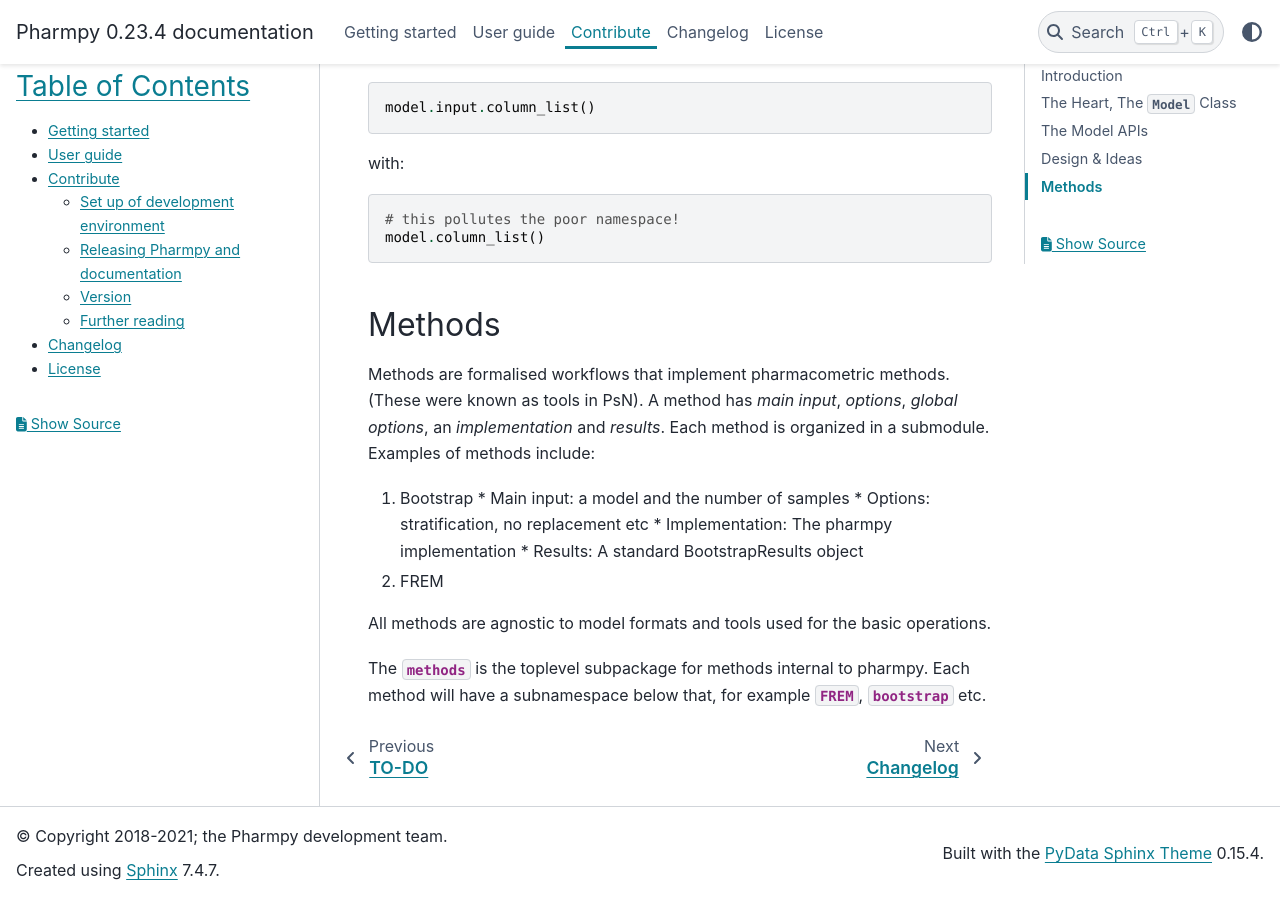
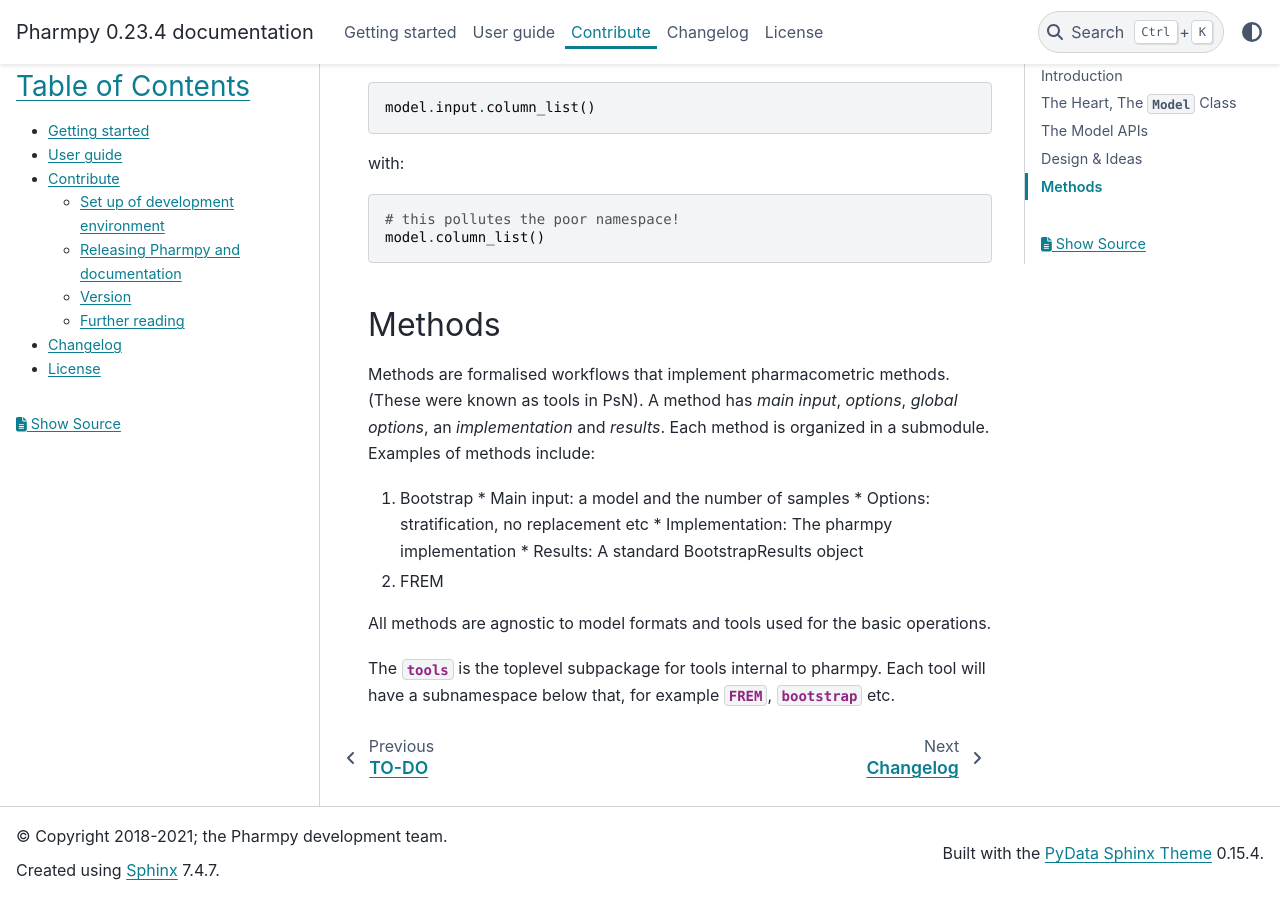
Before and after one commit to pharmpy/pharmpy, a Sphinx documentation site: the page built from docs/design.rst, in a window 1280 px wide and 900 px high, scrolled down 7989 px. Built offline with Sphinx 7.4.7 and the PyData theme 0.15.4, drawn with Linux system fonts in a browser that asks for light colours; pages that are not in the unit, such as notebooks, are missing from menus.

Commit message:
Update documentation method -> tool

```diff
--- a/docs/design.rst
+++ b/docs/design.rst
@@ -286,4 +286,4 @@
 
 All methods are agnostic to model formats and tools used for the basic operations.
 
-The :mod:`~pharmpy.methods` is the toplevel subpackage for methods internal to pharmpy. Each method will have a subnamespace below that, for example :mod:`~pharmpy.methds.FREM`, :mod:`~pharmpy.methods.bootstrap` etc.
+The :mod:`~pharmpy.tools` is the toplevel subpackage for tools internal to pharmpy. Each tool will have a subnamespace below that, for example :mod:`~pharmpy.tools.FREM`, :mod:`~pharmpy.tools.bootstrap` etc.
--- a/docs/modelsearch.rst
+++ b/docs/modelsearch.rst
@@ -16,7 +16,7 @@
 
 .. code:: python
 
-    from pharmpy.methods.modelsearch import run_modelsearch
+    from pharmpy.tools.modelsearch import run_modelsearch
 
     run_modelsearch(base_model, algorithm, mfl, rankfunc='ofv')
 
--- a/docs/scm.rst
+++ b/docs/scm.rst
@@ -17,7 +17,7 @@
     :hide-code:
 
     import pathlib
-    from pharmpy.methods.scm.results import psn_scm_results
+    from pharmpy.tools.scm.results import psn_scm_results
     res = psn_scm_results(pathlib.Path('tests/testdata/nonmem/scm/mergeofv_dir1'))
     res.steps
 
--- a/docs/simeval.rst
+++ b/docs/simeval.rst
@@ -17,7 +17,7 @@
     :hide-code:
 
     import pathlib
-    from pharmpy.methods.simeval.results import psn_simeval_results
+    from pharmpy.tools.simeval.results import psn_simeval_results
     res = psn_simeval_results(pathlib.Path('tests/testdata/psn/simeval_dir1'))
     res.sampled_iofv
 
```
